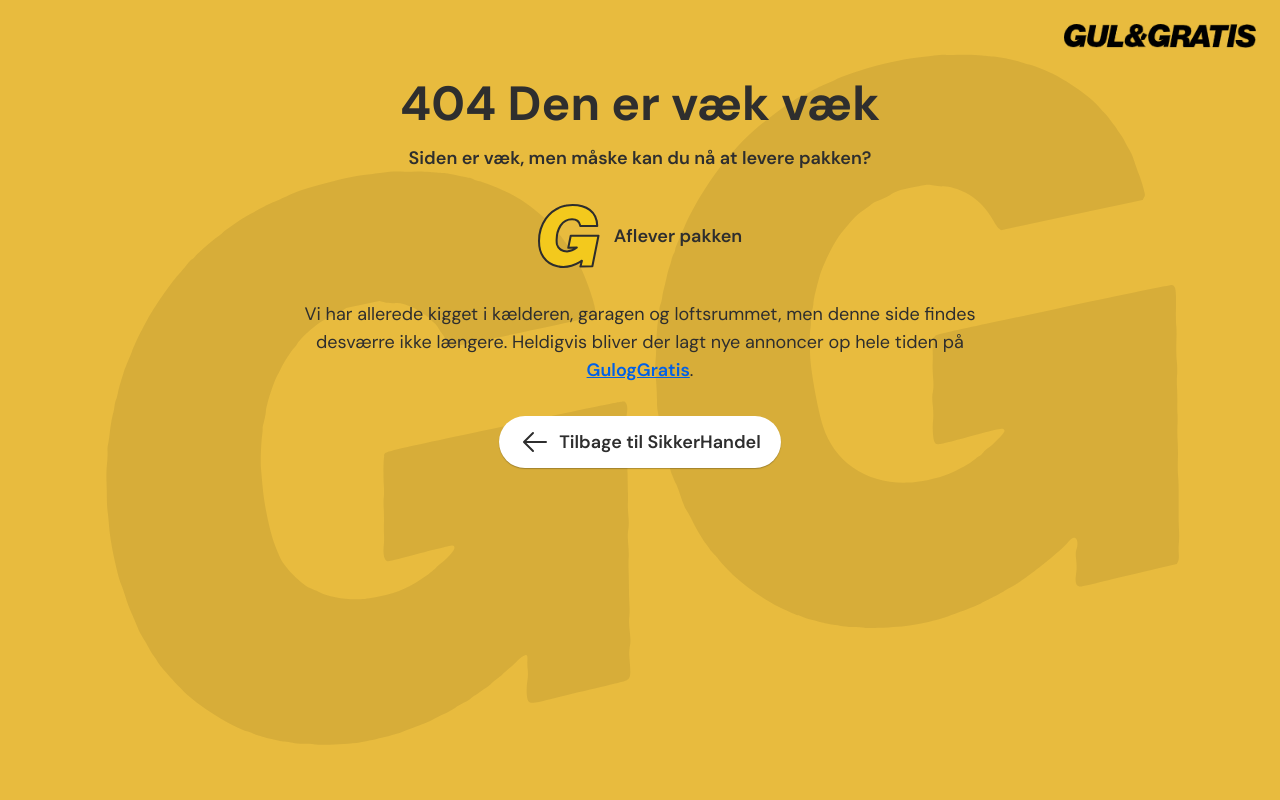
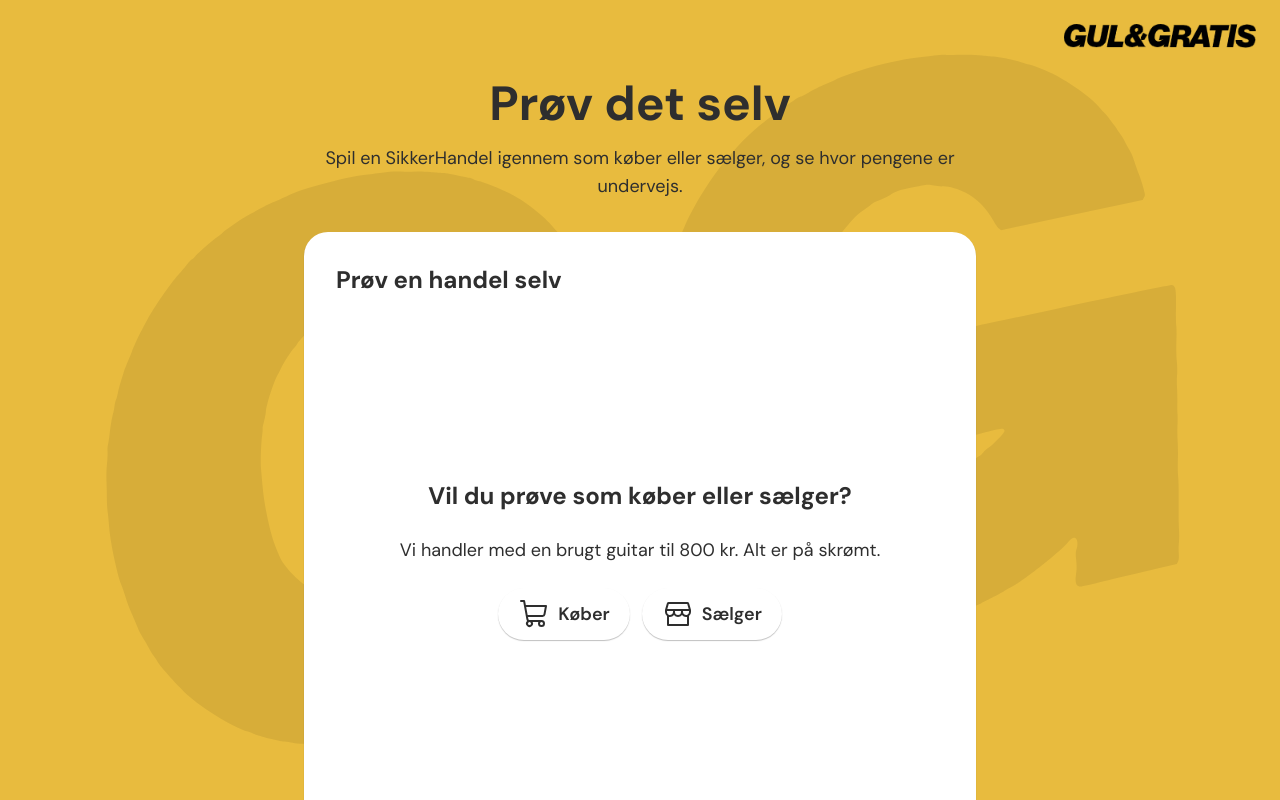
Before and after one commit to khojgaardkroyer-stack/guloggartis, a React (Vite) app: page /proev-det in a window 1280 px wide. Shown: the top 800 px of the page. Built offline with nearby package versions, Linux system fonts and the light colour scheme.

Commit message:
Show the walkthrough on the front page and on /proev-det
Co-Authored-By: Claude Opus 5.5 <noreply@anthropic.com>

```diff
--- a/src/App.tsx
+++ b/src/App.tsx
@@ -3,6 +3,7 @@ import Layout from './components/Layout'
 import HomePage from './pages/HomePage'
 import NotFoundPage from './pages/NotFoundPage'
 import QuizPage from './pages/QuizPage'
+import TryItPage from './pages/TryItPage'
 
 function App() {
   return (
@@ -10,6 +11,7 @@ function App() {
       <Route element={<Layout />}>
         <Route index element={<HomePage />} />
         <Route path="spot-svindlen" element={<QuizPage />} />
+        <Route path="proev-det" element={<TryItPage />} />
         <Route path="*" element={<NotFoundPage />} />
       </Route>
     </Routes>
--- a/src/pages/HomePage.tsx
+++ b/src/pages/HomePage.tsx
@@ -3,6 +3,7 @@ import { Link } from 'react-router'
 import FaqDrawer from '../components/FaqDrawer'
 import FoldableGame from '../components/FoldableGame'
 import TextSection from '../components/TextSection'
+import Walkthrough from '../components/walkthrough/Walkthrough'
 import { faqs, GUL_OG_GRATIS_URL, sections } from '../content'
 
 function HomePage() {
@@ -28,7 +29,9 @@ function HomePage() {
           </p>
         </header>
 
-        {sections.map((section) => (
+        <TextSection section={sections[0]} />
+        <Walkthrough />
+        {sections.slice(1).map((section) => (
           <TextSection key={section.title} section={section} />
         ))}
 
--- /dev/null
+++ b/src/pages/TryItPage.tsx
@@ -0,0 +1,20 @@
+import Walkthrough from '../components/walkthrough/Walkthrough'
+
+function TryItPage() {
+  return (
+    <>
+      <title>Prøv det selv · SikkerHandel</title>
+      <div className="relative mx-auto max-w-2xl space-y-8">
+        <header className="space-y-4 text-center">
+          <h1 className="text-4xl font-bold sm:text-5xl">Prøv det selv</h1>
+          <p className="text-lg">
+            Spil en SikkerHandel igennem som køber eller sælger, og se hvor pengene er undervejs.
+          </p>
+        </header>
+        <Walkthrough />
+      </div>
+    </>
+  )
+}
+
+export default TryItPage
```
